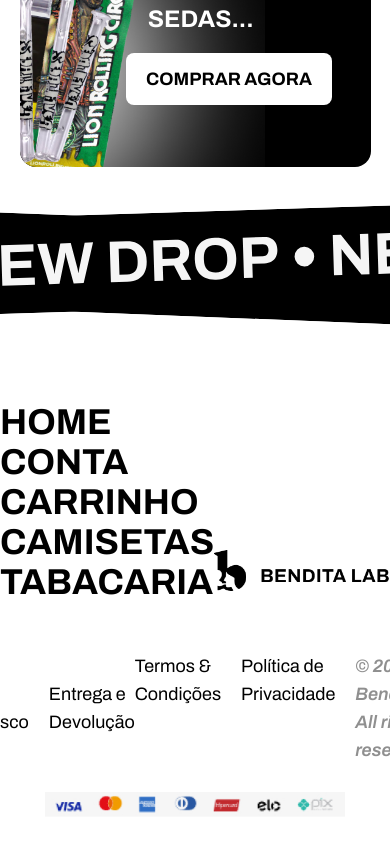
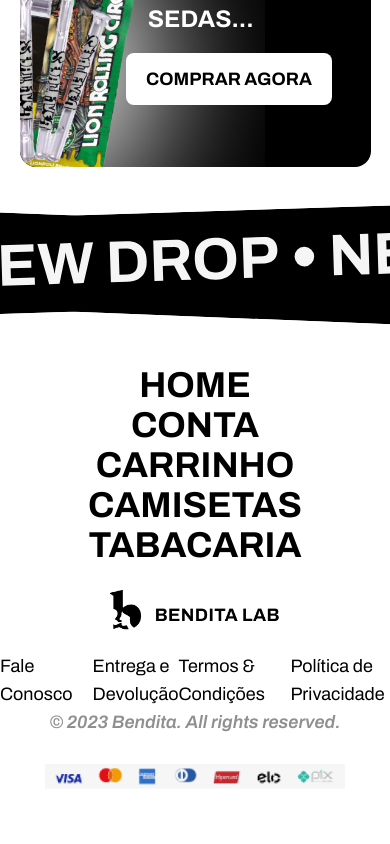
Before and after one commit to rafaellbecom/benditalab, a React (Create React App) app: page / in a window 390 px wide. Shown: the part 3383-4227 px from the top of the page. After the commit the page ends 4199 px from the top, so only its background shows below. Built offline with nearby package versions, Linux system fonts and the light colour scheme.

Commit message:
:iphone: Responsive Footer, Responsividade componente footer, /components/Footer.tsx

```diff
--- a/src/components/Footer.tsx
+++ b/src/components/Footer.tsx
@@ -7,9 +7,9 @@
             <div className="main w-full h-[20vh] bg-[url('../assets/home/fitas.svg')] bg-cover bg-no-repeat bg-center"></div>
 
             <div className="main container mx-auto w-full">
-                <div className="row w-full h-[250px] flex justify-center items-center">
-                    <div className="col flex flex-1 h-full items-end">
-                        <ul className="nav-footer">
+                <div className="row w-full h-[250px] flex justify-center items-center tablet:flex-col">
+                    <div className="col flex flex-1 h-full items-end tablet:justify-center">
+                        <ul className="nav-footer tablet:flex tablet:flex-col tablet:items-center tablet:mt-[50px]">
                             <li><a href="../pages/Home.tsx" className="font-sans font-bold text-4xl uppercase">Home</a></li>
                             <li><a href="../pages/Home.tsx" className="font-sans font-bold text-4xl uppercase">Conta</a></li>
                             <li><a href="../pages/Home.tsx" className="font-sans font-bold text-4xl uppercase">Carrinho</a></li>
@@ -17,8 +17,8 @@
                             <li><a href="../pages/Home.tsx" className="font-sans font-bold text-4xl uppercase">Tabacaria</a></li>
                         </ul>
                     </div>
-                    <div className="col flex flex-1 h-full justify-end items-end">
-                        <img src={logo} alt="Logo-BenditaLAB" />
+                    <div className="col flex flex-1 h-full justify-end items-end tablet:mt-[25px]">
+                        <img src={logo} alt="Logo-BenditaLAB" className='tablet:h-[50px]'/>
                     </div>
                 </div>
 
@@ -34,9 +34,13 @@
                         <ul className="flex gap-[20px] justify-center align-center">
                             <li><a href="../pages/Home.tsx" className="font-sans font-regular text-lg">Termos & Condições</a></li>
                             <li><a href="../pages/Home.tsx" className="font-sans font-regular text-lg">Política de Privacidade</a></li>
-                            <li><span className="font-sans font-light text-lg text-blackdark italic">© 2023 Bendita. All rights reserved.</span></li>
+                            <li className='tablet:hidden'><span className="font-sans font-light text-lg text-blackdark italic">© 2023 Bendita. All rights reserved.</span></li>
                         </ul>
                     </div>
+                </div>
+
+                <div className='row hidden tablet:flex tablet:justify-center'>
+                    <span className="font-sans font-light text-lg text-blackdark italic">© 2023 Bendita. All rights reserved.</span>
                 </div>
 
                 <div className="row w-full h-[70px] flex justify-center items-center py-[40px]">
```
